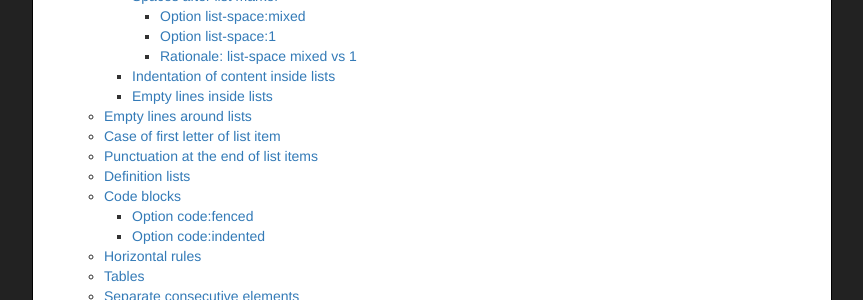
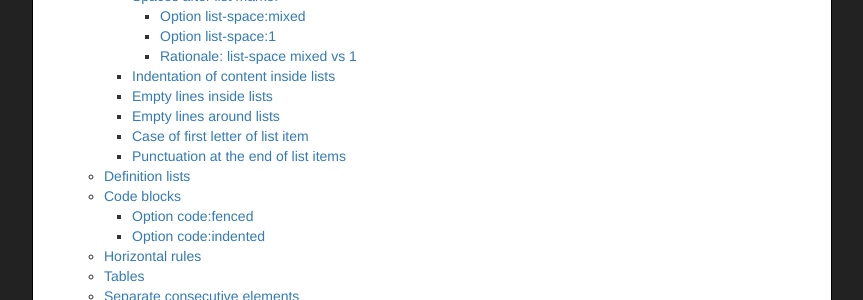
Before and after one commit to cirosantilli/markdown-style-guide, a Jekyll site: the page built from index.md, in a window 1280 px wide. Shown: the part 1080-1380 px from the top of the page, without its empty margins (208-1071 px from the left). Built offline with Jekyll 4.4.1, drawn with Linux system fonts in a browser that asks for light colours; nearby versions of some CDN libraries.

```diff
--- a/index.md
+++ b/index.md
@@ -1145,7 +1145,7 @@ Good:
 
 Rationale: it is hard to tell where multi-line list items start and end without empty lines.
 
-### Empty lines around lists
+#### Empty lines around lists
 
 Surround lists by one empty line.
 
@@ -1165,7 +1165,7 @@ Good:
 
     After.
 
-### Case of first letter of list item
+#### Case of first letter of list item
 
 Each list item has the same case as it would have if it were concatenated with the sentence that comes before the list.
 
@@ -1213,7 +1213,7 @@ because it could be replaced with:
     Put your feet on the pedal.
     Push the the pedal.
 
-### Punctuation at the end of list items
+#### Punctuation at the end of list items
 
 If the list item either:
 
```
